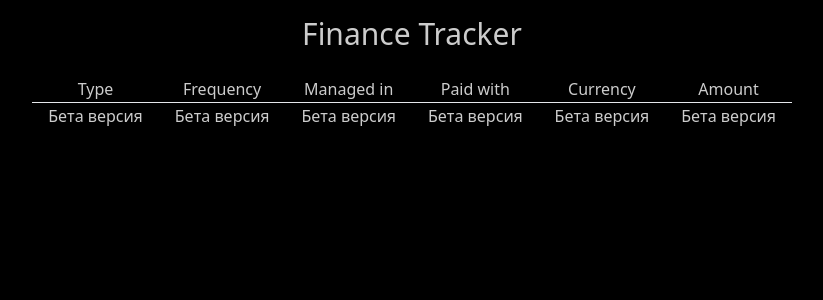
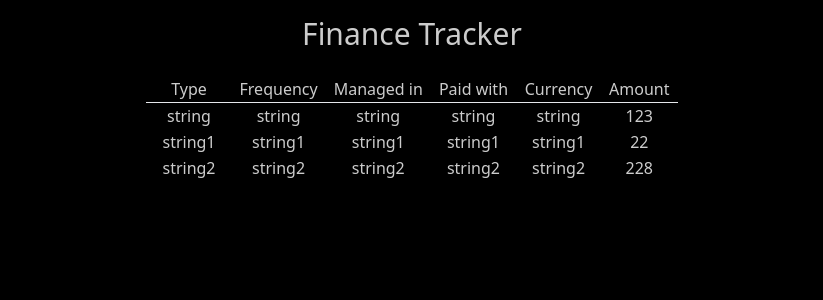
Before and after one commit to IvanWake/finance-tracker, a Next.js app: page / in a window 1280 px wide. Shown: the top 300 px of the page, without its empty margins (228-1051 px from the left). Built offline with nearby package versions, Linux system fonts and the light colour scheme.

Commit message:
Normalize project structure

```diff
--- a/components/Fields/EditingField.tsx
+++ b/components/Fields/EditingField.tsx
@@ -6,20 +6,13 @@ type Props = {
     onSave: () => void,
 }
 
-const EditingField = ({initialValue, onSave}: Props) => {
+const EditingField = ({initialValue}: Props) => {
     const [fieldValue, setFieldValue] = useState(initialValue);
     const [isEditing, setIsEditing] = useState(false);
 
     const handleDoubleClick = () => setIsEditing(true);
-
-    const handleChange = (e: React.ChangeEvent<HTMLInputElement>) => {
-        setFieldValue(e.target.value);
-    };
-
-    const handleBlur = () => {
-        setIsEditing(false);
-        onSave(fieldValue);
-    };
+    const handleChange = (e: React.ChangeEvent<HTMLInputElement>) => setFieldValue(e.target.value);
+    const handleBlur = () => setIsEditing(false)
 
     return (
         <>
--- /dev/null
+++ b/components/Fields/Field.tsx
@@ -0,0 +1,27 @@
+'use client';
+import EditingField from "@/components/Fields/EditingField";
+import { useState } from "react";
+
+type Props = {
+    type: string,
+    frequency: string,
+    managedIn: string,
+    paidWith: string,
+    currency: string,
+    amount: number,
+}
+
+const Field = ({type, frequency, managedIn, paidWith, currency, amount}: Props) => {
+    return (
+        <tr>
+            <EditingField initialValue={type} />
+            <EditingField initialValue={frequency} />
+            <EditingField initialValue={managedIn} />
+            <EditingField initialValue={paidWith} />
+            <EditingField initialValue={currency} />
+            <EditingField initialValue={amount} />
+        </tr>
+    );
+}
+
+export default Field;
--- a/components/Fields/Fields.tsx
+++ b/components/Fields/Fields.tsx
@@ -1,22 +1,59 @@
-import { useState } from "react";
-import EditingField from "@/components/Fields/EditingField";
+import Field from "@/components/Fields/Field";
 
 const Fields = () => {
-    const [editedValue, setEditedValue] = useState("Бета версия");
-
-    const saveHandler = (fieldValue: string) => {
-        setEditedValue(fieldValue);
+    type Tracks = {
+        type: string,
+        frequency: string,
+        managedIn: string,
+        paidWith: string,
+        currency: string,
+        amount: number,
     }
 
+    const tracks: Tracks[] = [
+        {
+            type: 'string',
+            frequency: 'string',
+            managedIn: 'string',
+            paidWith: 'string',
+            currency: 'string',
+            amount: 123,
+        },
+        {
+            type: 'string1',
+            frequency: 'string1',
+            managedIn: 'string1',
+            paidWith: 'string1',
+            currency: 'string1',
+            amount: 22,
+        },
+        {
+            type: 'string2',
+            frequency: 'string2',
+            managedIn: 'string2',
+            paidWith: 'string2',
+            currency: 'string2',
+            amount: 228,
+        },
+    ];
+
     return (
-        <tr>
-            <EditingField initialValue={editedValue} onSave={saveHandler}/>
-            <EditingField initialValue={editedValue} onSave={saveHandler}/>
-            <EditingField initialValue={editedValue} onSave={saveHandler}/>
-            <EditingField initialValue={editedValue} onSave={saveHandler}/>
-            <EditingField initialValue={editedValue} onSave={saveHandler}/>
-            <EditingField initialValue={editedValue} onSave={saveHandler}/>
-        </tr>
+        <>
+            {
+                tracks.map(field => (
+                    <Field
+                        key={'fId ' + Math.random()}
+                        type={field.type}
+                        frequency={field.frequency}
+                        managedIn={field.managedIn}
+                        paidWith={field.paidWith}
+                        currency={field.currency}
+                        amount={field.amount}
+
+                    />
+                ))
+            }
+        </>
     );
 }
 
--- a/components/Table/TableBody.tsx
+++ b/components/Table/TableBody.tsx
@@ -1,4 +1,3 @@
-'use client';
 import Fields from "@/components/Fields/Fields";
 
 const TableBody = () => {
```
